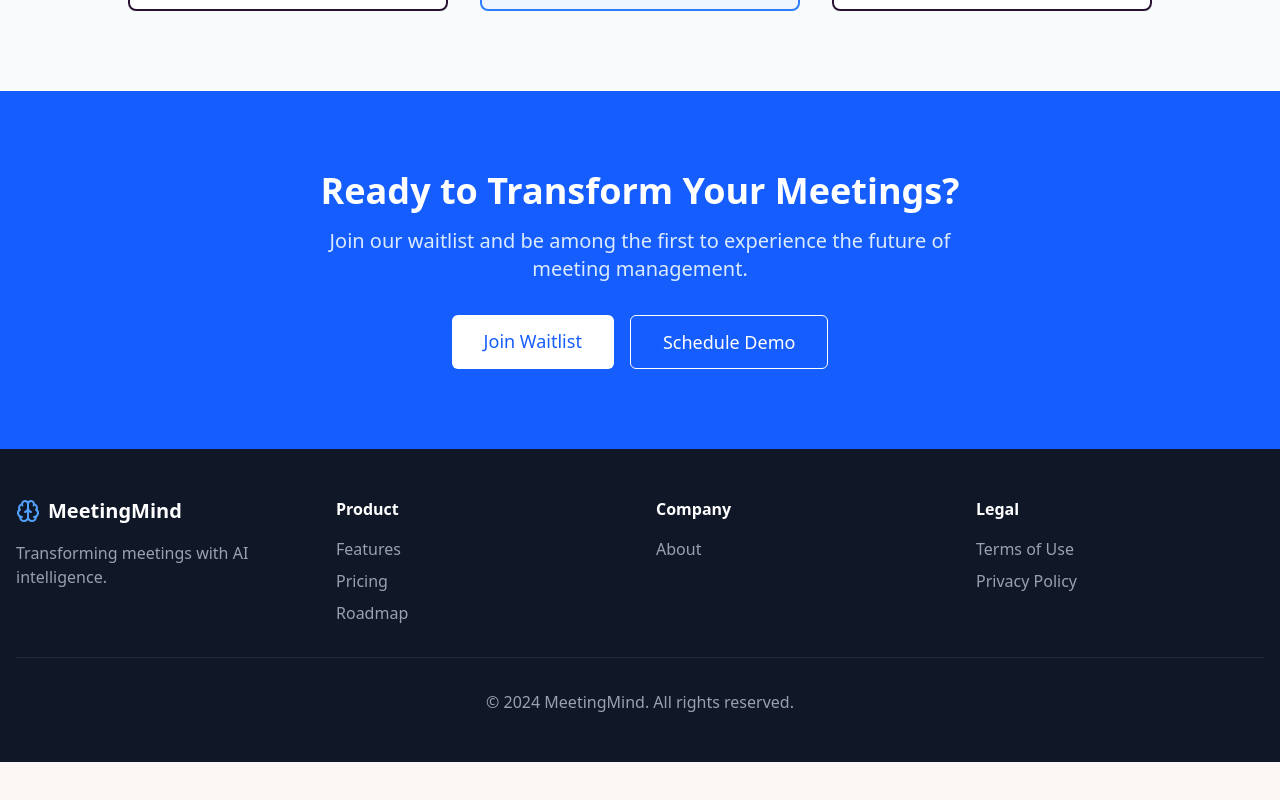
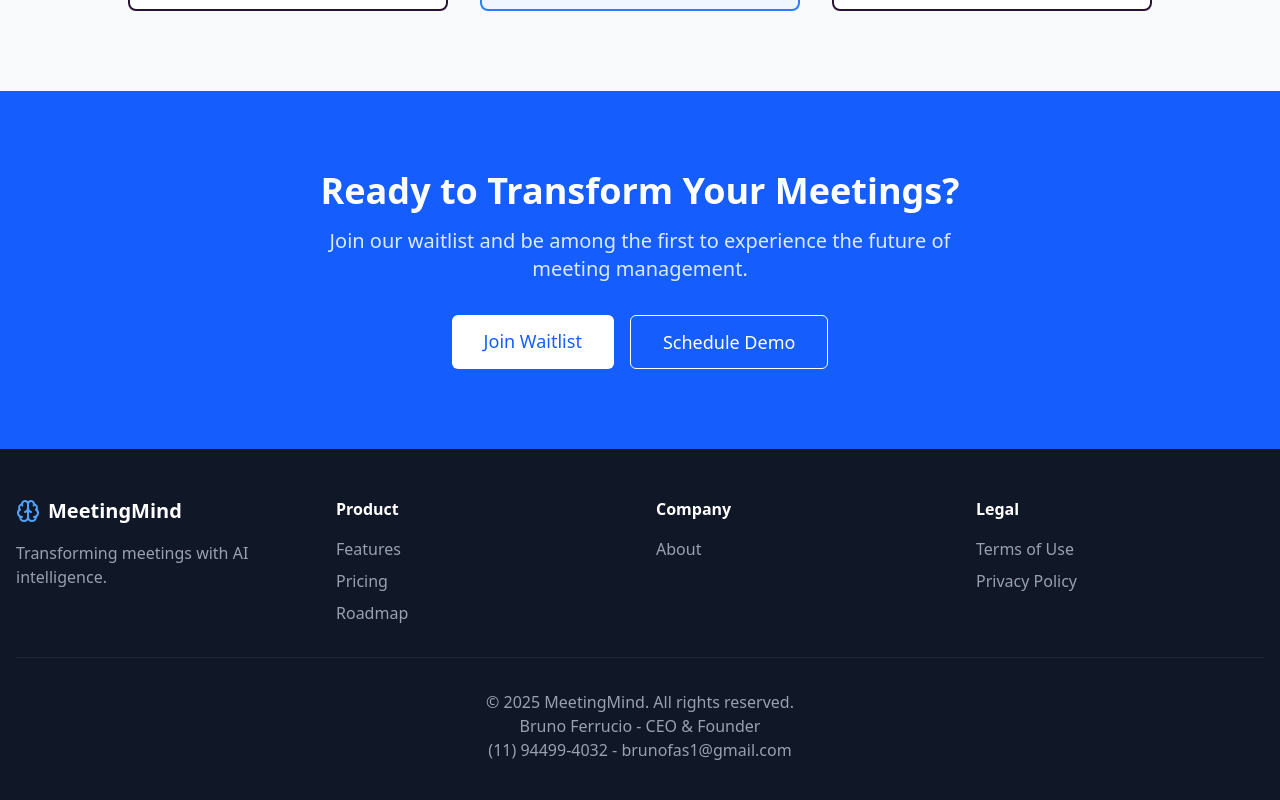
Before and after one commit to BrunoFerrucio/MeetingMind, a React (Vite) app in the folder front/: page / in a window 1280 px wide. Shown: the part 2579-3379 px from the top of the page. Before the commit the page ends 3341 px from the top, so only its background shows below. Built offline with nearby package versions, Linux system fonts and the light colour scheme.

Commit message:
Update footer with new copyright year and contact information

```diff
--- a/front/src/pages/home.tsx
+++ b/front/src/pages/home.tsx
@@ -402,7 +402,9 @@ export default function LandingPage() {
             </div>
           </div>
           <div className="border-t border-gray-800 mt-8 pt-8 text-center text-gray-400">
-            <p>&copy; 2024 MeetingMind. All rights reserved.</p>
+            <p>&copy; 2025 MeetingMind. All rights reserved.</p>
+            <p>Bruno Ferrucio - CEO & Founder</p>
+            <p><Link to="https://wa.me/5511944994032" target="_blank">(11) 94499-4032</Link> - <Link to="mailto:brunofas1@gmail.com">brunofas1@gmail.com</Link></p>
           </div>
         </div>
       </footer>
```
